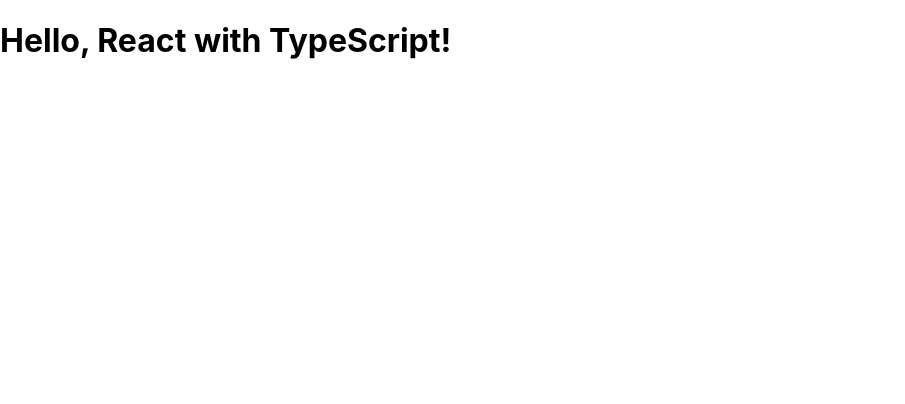
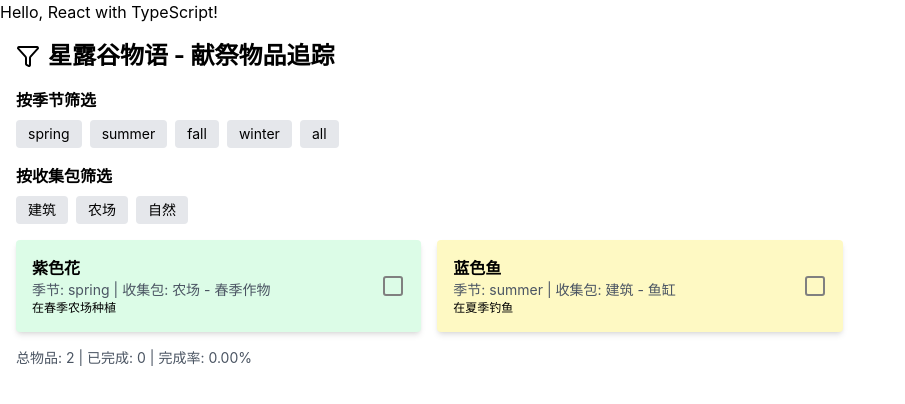
Before and after one commit to XingzhiY/stardew-sacrifice-tracker, a React (Create React App) app: page / in a window 1280 px wide. Shown: the top 404 px of the page, without its empty margins (0-905 px from the left). Built offline with nearby package versions, Linux system fonts and the light colour scheme.

Commit message:
demo run

```diff
--- a/package.json
+++ b/package.json
@@ -4,6 +4,7 @@
   "private": true,
   "dependencies": {
     "cra-template-typescript": "1.2.0",
+    "lucide-react": "^0.468.0",
     "react": "^18.3.1",
     "react-dom": "^18.3.1",
     "react-scripts": "5.0.1"
--- /dev/null
+++ b/postcss.config.js
@@ -0,0 +1,6 @@
+module.exports = {
+  plugins: {
+    tailwindcss: {},
+    autoprefixer: {},
+  },
+}
--- /dev/null
+++ b/src/SacrificeTracker.tsx
@@ -0,0 +1,211 @@
+import React, { useState, useEffect } from 'react';
+import { LucideCheckSquare, LucideSquare, LucideFilter } from 'lucide-react';
+
+// 定义更复杂的收集包结构
+interface CollectionCategory {
+  name: string;
+  subCategories: string[];
+}
+
+// 物品接口
+interface SacrificeItem {
+  id: string;
+  name: string;
+  season: 'spring' | 'summer' | 'fall' | 'winter' | 'all';
+  mainCollection: string;
+  subCollection: string;
+  obtainMethod: string;
+}
+
+const collectionCategories: Record<string, CollectionCategory> = {
+  '建筑': {
+    name: '建筑',
+    subCategories: ['鱼缸', '茶水间', '温室']
+  },
+  '农场': {
+    name: '农场',
+    subCategories: ['春季作物', '夏季作物', '秋季作物', '冬季作物']
+  },
+  '自然': {
+    name: '自然',
+    subCategories: ['矿石', '森林产物', '海洋生物']
+  }
+};
+
+const SacrificeTracker: React.FC = () => {
+  const [items, setItems] = useState<SacrificeItem[]>([
+    {
+      id: '1',
+      name: '紫色花',
+      season: 'spring',
+      mainCollection: '农场',
+      subCollection: '春季作物',
+      obtainMethod: '在春季农场种植'
+    },
+    {
+      id: '2',
+      name: '蓝色鱼',
+      season: 'summer',
+      mainCollection: '建筑',
+      subCollection: '鱼缸',
+      obtainMethod: '在夏季钓鱼'
+    },
+    // 更多示例物品
+  ]);
+
+  const [completedItems, setCompletedItems] = useState<string[]>(() => {
+    const saved = localStorage.getItem('completedSacrificeItems');
+    return saved ? JSON.parse(saved) : [];
+  });
+
+  const [selectedSeason, setSelectedSeason] = useState<string | null>(null);
+  const [selectedMainCollection, setSelectedMainCollection] = useState<string | null>(null);
+  const [selectedSubCollection, setSelectedSubCollection] = useState<string | null>(null);
+
+  useEffect(() => {
+    localStorage.setItem('completedSacrificeItems', JSON.stringify(completedItems));
+  }, [completedItems]);
+
+  const toggleItemCompletion = (itemId: string) => {
+    setCompletedItems(prev =>
+      prev.includes(itemId)
+        ? prev.filter(id => id !== itemId)
+        : [...prev, itemId]
+    );
+  };
+
+  // 复杂的过滤逻辑
+  const filteredItems = items.filter(item =>
+    (!selectedSeason || item.season === selectedSeason) &&
+    (!selectedMainCollection || item.mainCollection === selectedMainCollection) &&
+    (!selectedSubCollection || item.subCollection === selectedSubCollection)
+  );
+
+  // 季节颜色映射
+  const seasonColors = {
+    spring: 'bg-green-100',
+    summer: 'bg-yellow-100',
+    fall: 'bg-orange-100',
+    winter: 'bg-blue-100',
+    all: 'bg-purple-100'
+  };
+
+  return (
+    <div className="container mx-auto p-4">
+      <h1 className="text-2xl font-bold mb-4 flex items-center">
+        <LucideFilter className="mr-2" /> 星露谷物语 - 献祭物品追踪
+      </h1>
+
+      {/* 季节筛选 */}
+      <div className="mb-4">
+        <h2 className="font-semibold mb-2">按季节筛选</h2>
+        <div className="flex space-x-2">
+          {Object.keys(seasonColors).map(season => (
+            <button
+              key={season}
+              className={`px-3 py-1 rounded text-sm ${
+                selectedSeason === season
+                  ? 'bg-blue-500 text-white'
+                  : 'bg-gray-200'
+              }`}
+              onClick={() => setSelectedSeason(
+                selectedSeason === season ? null : season
+              )}
+            >
+              {season}
+            </button>
+          ))}
+        </div>
+      </div>
+
+      {/* 收集包筛选 */}
+      <div className="mb-4">
+        <h2 className="font-semibold mb-2">按收集包筛选</h2>
+        <div className="flex space-x-2">
+          {Object.keys(collectionCategories).map(mainCat => (
+            <div key={mainCat} className="relative">
+              <button
+                className={`px-3 py-1 rounded text-sm ${
+                  selectedMainCollection === mainCat
+                    ? 'bg-green-500 text-white'
+                    : 'bg-gray-200'
+                }`}
+                onClick={() => {
+                  setSelectedMainCollection(
+                    selectedMainCollection === mainCat ? null : mainCat
+                  );
+                  setSelectedSubCollection(null);
+                }}
+              >
+                {mainCat}
+              </button>
+            </div>
+          ))}
+        </div>
+
+        {/* 子分类筛选 */}
+        {selectedMainCollection && (
+          <div className="mt-2 flex space-x-2">
+            {collectionCategories[selectedMainCollection].subCategories.map(subCat => (
+              <button
+                key={subCat}
+                className={`px-2 py-1 rounded text-xs ${
+                  selectedSubCollection === subCat
+                    ? 'bg-blue-400 text-white'
+                    : 'bg-gray-200'
+                }`}
+                onClick={() => setSelectedSubCollection(
+                  selectedSubCollection === subCat ? null : subCat
+                )}
+              >
+                {subCat}
+              </button>
+            ))}
+          </div>
+        )}
+      </div>
+
+      {/* 物品列表 */}
+      <div className="grid md:grid-cols-2 lg:grid-cols-3 gap-4">
+        {filteredItems.map(item => (
+          <div
+            key={item.id}
+            className={`
+              p-4 rounded shadow-md flex items-center justify-between
+              ${seasonColors[item.season]}
+              ${completedItems.includes(item.id) ? 'opacity-50' : ''}
+            `}
+          >
+            <div>
+              <h3 className="font-bold">{item.name}</h3>
+              <p className="text-sm text-gray-600">
+                季节: {item.season} |
+                收集包: {item.mainCollection} - {item.subCollection}
+              </p>
+              <p className="text-xs">{item.obtainMethod}</p>
+            </div>
+            <button
+              onClick={() => toggleItemCompletion(item.id)}
+              className="ml-4"
+            >
+              {completedItems.includes(item.id) ? (
+                <LucideCheckSquare color="green" />
+              ) : (
+                <LucideSquare color="gray" />
+              )}
+            </button>
+          </div>
+        ))}
+      </div>
+
+      {/* 统计信息 */}
+      <div className="mt-4 text-sm text-gray-600">
+        总物品: {items.length} |
+        已完成: {completedItems.length} |
+        完成率: {((completedItems.length / items.length) * 100).toFixed(2)}%
+      </div>
+    </div>
+  );
+};
+
+export default SacrificeTracker;
--- a/src/index.css
+++ b/src/index.css
@@ -1,3 +1,6 @@
+@tailwind base;
+@tailwind components;
+@tailwind utilities;
 body {
   margin: 0;
   font-family: -apple-system, BlinkMacSystemFont, 'Segoe UI', 'Roboto', 'Oxygen',
--- a/src/index.tsx
+++ b/src/index.tsx
@@ -3,6 +3,7 @@
 import './index.css';
 import App from './App.tsx';
 // import reportWebVitals from './reportWebVitals';
+import SacrificeTracker from './SacrificeTracker.tsx';
 
 const root = ReactDOM.createRoot(
   document.getElementById('root') as HTMLElement
@@ -10,6 +11,7 @@
 root.render(
   <React.StrictMode>
     <App />
+    <SacrificeTracker />
   </React.StrictMode>
 );
 
--- /dev/null
+++ b/tailwind.config.js
@@ -0,0 +1,12 @@
+
+
+/** @type {import('tailwindcss').Config} */
+module.exports = {
+  content: [
+    "./src/**/*.{js,jsx,ts,tsx}",
+  ],
+  theme: {
+    extend: {},
+  },
+  plugins: [],
+}
```
Also changed, not shown: 2 other files (tests, documents, lock files or other folders).
